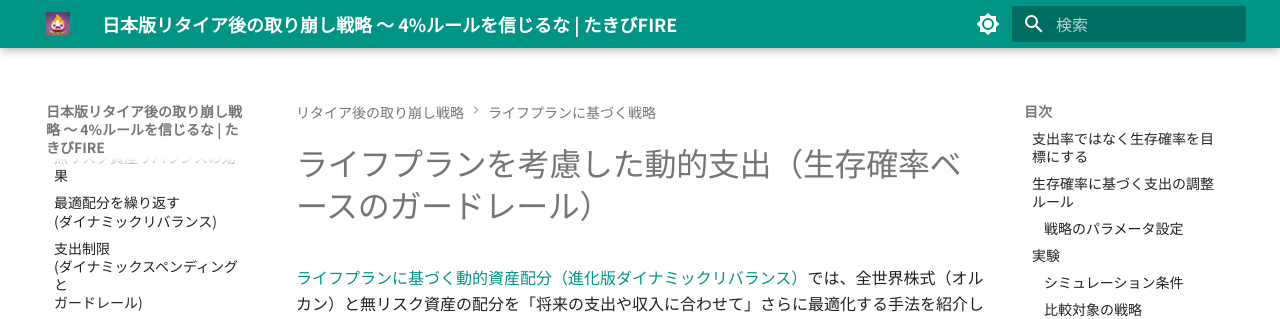
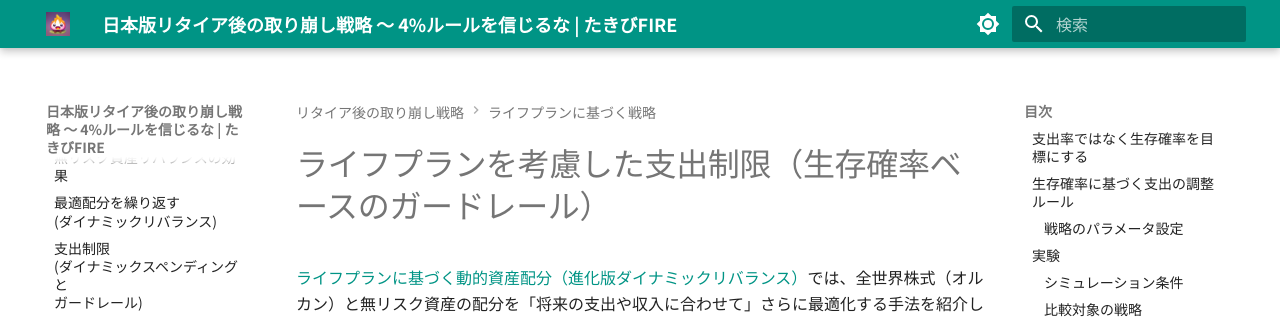
Before and after one commit to TakibiFire/JapaneseTrinityStudy, an MkDocs documentation site: the page built from docs/spend_aware_dynamic_spending.md, in a window 1280 px wide and 900 px high. Shown: the top 319 px of the window. Built offline with MkDocs 1.6.1 and Material for MkDocs 9.7.7, drawn with Linux system fonts in a browser that asks for light colours.

Commit message:
Update the title of docs/spend_aware_dynamic_spending.md

```diff
--- a/docs/spend_aware_dynamic_spending.md
+++ b/docs/spend_aware_dynamic_spending.md
@@ -1,4 +1,4 @@
-# ライフプランを考慮した動的支出（生存確率ベースのガードレール）
+# ライフプランを考慮した支出制限（生存確率ベースのガードレール）
 
 <!--
 DO NOT DELETE:
```
